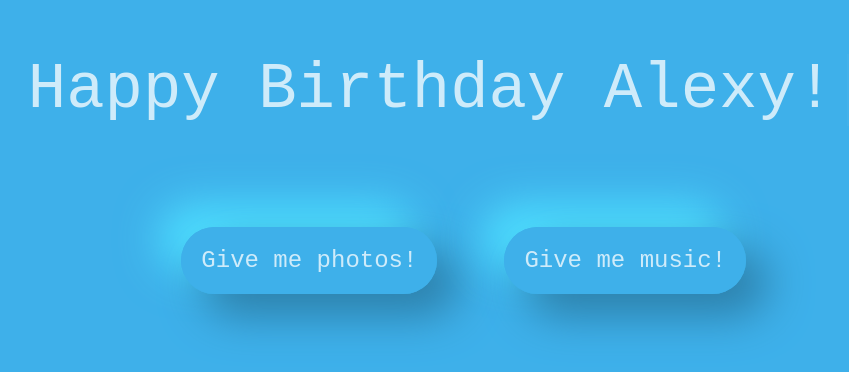
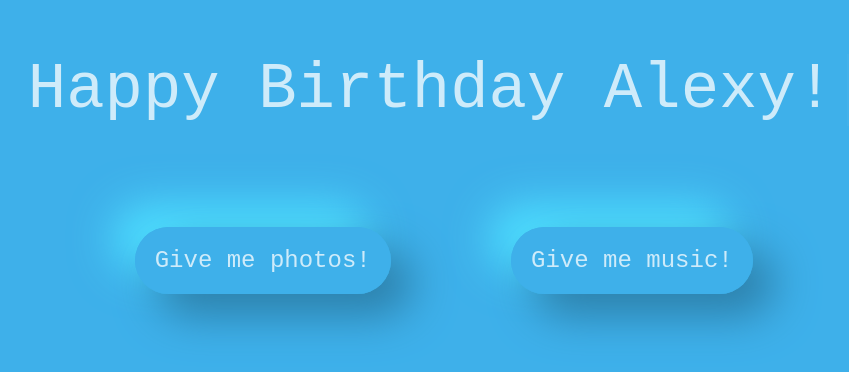
Before and after one commit to iamluis/isthisthemaximumvolume, a Next.js app: page / in a window 1280 px wide. Shown: the part 310-682 px from the top of the page, without its empty margins (208-1057 px from the left). Built offline with nearby package versions, Linux system fonts and the light colour scheme.

Commit message:
feat: small changes

```diff
--- a/pages/index.tsx
+++ b/pages/index.tsx
@@ -19,7 +19,7 @@ const Home: NextPage = () => {
         </p>
         <div className={styles.links}>
           <div>
-            <Link href="/story/greece_boat" passHref>
+            <Link href="/story/Coloc" passHref>
               <span className={`${styles.button} ${styles.left}`}>
                 Give me photos!
               </span>
--- a/styles/Home.module.css
+++ b/styles/Home.module.css
@@ -30,9 +30,9 @@
   box-sizing: content-box;
   display: flex;
   justify-content: space-evenly;
-  width: 50%;
+  width: 800px;
   height: 100px;
-  transform: translate(-60px, 0px);
+  transform: translate(-80px, 0px);
 }
 
 /* Google Fonts */
```
Also changed, not shown: lib/db/Categories.ts (+8 -8 lines), pages/story/[slug].tsx (+6 -2 lines).
